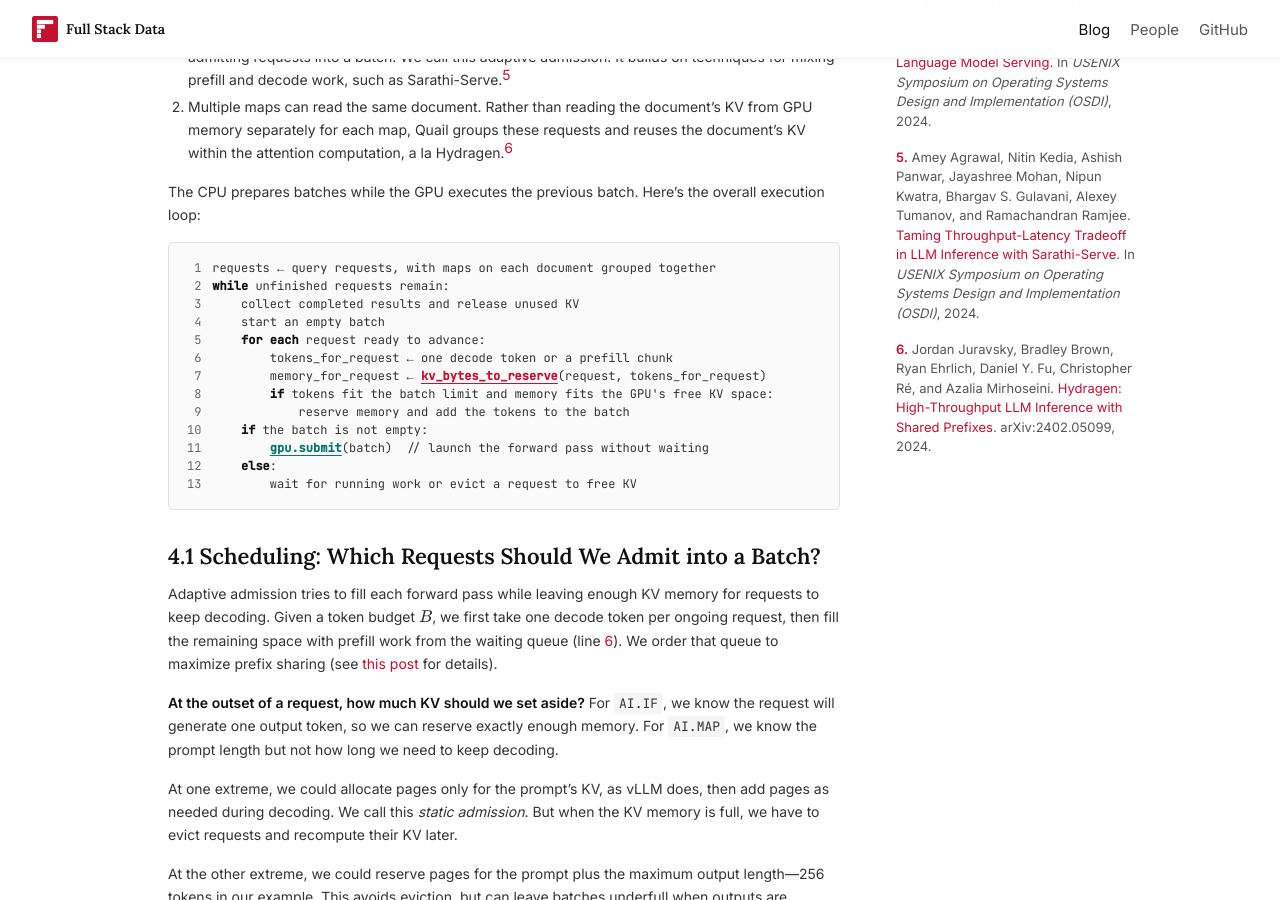
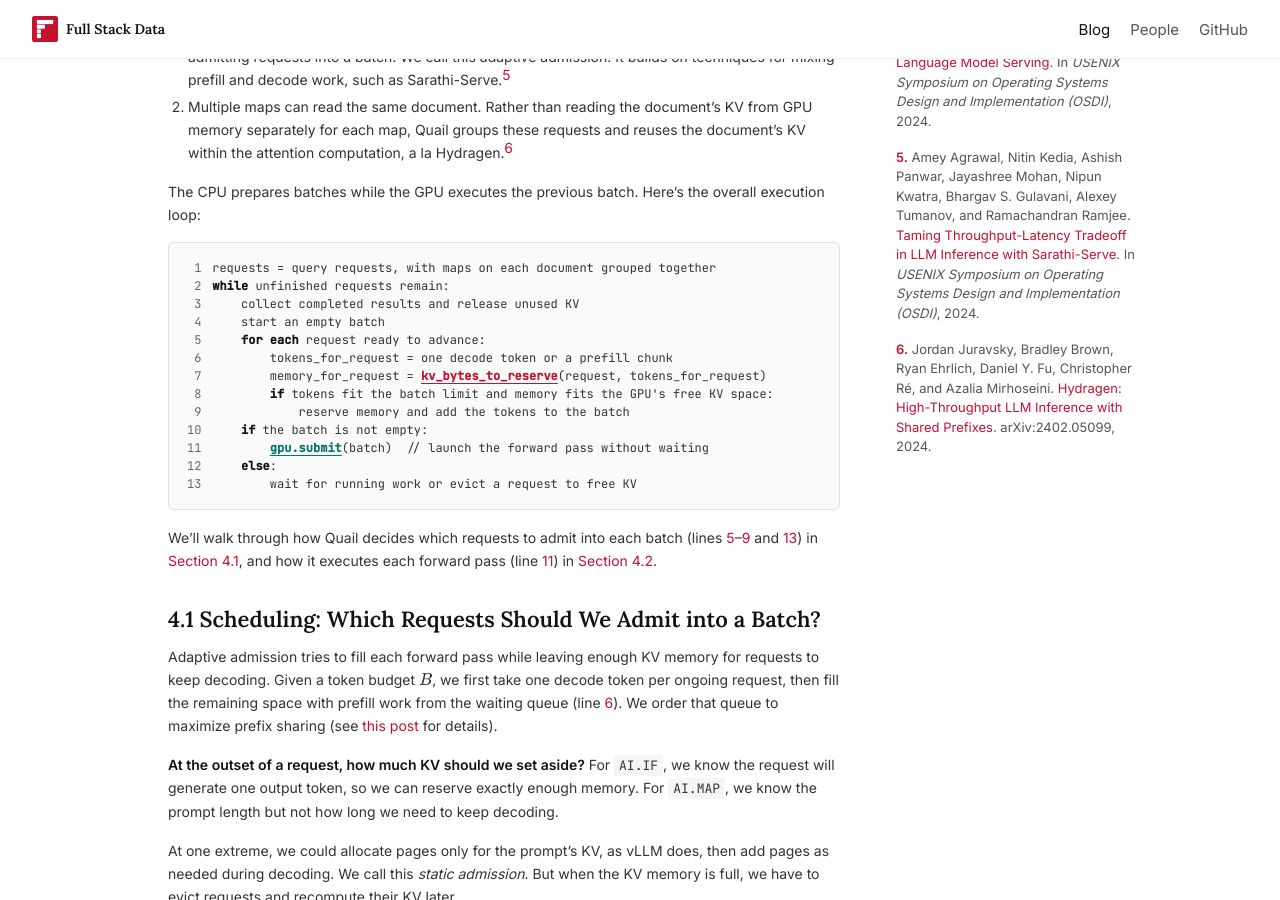
Before and after one commit to fsdatalab/fsdatalab.github.io, a Jekyll site: the page built from _posts/2026-11-03-ai-map.md, in a window 1280 px wide and 900 px high, scrolled down 2322 px. Built offline with Jekyll 4.4.1, drawn with Linux system fonts in a browser that asks for light colours.

Commit message:
Use = in the AI.MAP execution loop; point to sections 4.1 and 4.2 after it
Co-Authored-By: Claude Opus 5.5 <noreply@anthropic.com>
Claude-Session: https://claude.ai/code/session_012G22YMQssRfNYLRetzTaCz

```diff
--- a/_posts/2026-11-03-ai-map.md
+++ b/_posts/2026-11-03-ai-map.md
@@ -82,13 +82,13 @@ Quail takes advantage of two kinds of repetition in `AI.MAP` queries:
 The CPU prepares batches while the GPU executes the previous batch. Here's the overall execution loop:
 
 <div class="highlight map-algorithm">
-<pre><code><span class="algorithm-line" id="map-algorithm-line-1" data-line="1">requests ← query requests, with maps on each document grouped together</span>
+<pre><code><span class="algorithm-line" id="map-algorithm-line-1" data-line="1">requests = query requests, with maps on each document grouped together</span>
 <span class="algorithm-line" id="map-algorithm-line-2" data-line="2"><strong>while</strong> unfinished requests remain:</span>
 <span class="algorithm-line" id="map-algorithm-line-3" data-line="3">    collect completed results and release unused KV</span>
 <span class="algorithm-line" id="map-algorithm-line-4" data-line="4">    start an empty batch</span>
 <span class="algorithm-line" id="map-algorithm-line-5" data-line="5">    <strong>for each</strong> request ready to advance:</span>
-<span class="algorithm-line" id="map-algorithm-line-6" data-line="6">        tokens_for_request ← one decode token or a prefill chunk</span>
-<span class="algorithm-line" id="map-algorithm-line-7" data-line="7">        memory_for_request ← <a class="map-planning-call" href="#41-scheduling-which-requests-should-we-admit-into-a-batch" title="Planning (Section 4.1)">kv_bytes_to_reserve</a>(request, tokens_for_request)</span>
+<span class="algorithm-line" id="map-algorithm-line-6" data-line="6">        tokens_for_request = one decode token or a prefill chunk</span>
+<span class="algorithm-line" id="map-algorithm-line-7" data-line="7">        memory_for_request = <a class="map-planning-call" href="#41-scheduling-which-requests-should-we-admit-into-a-batch" title="Planning (Section 4.1)">kv_bytes_to_reserve</a>(request, tokens_for_request)</span>
 <span class="algorithm-line" id="map-algorithm-line-8" data-line="8">        <strong>if</strong> tokens fit the batch limit and memory fits the GPU's free KV space:</span>
 <span class="algorithm-line" id="map-algorithm-line-9" data-line="9">            reserve memory and add the tokens to the batch</span>
 <span class="algorithm-line" id="map-algorithm-line-10" data-line="10">    <strong>if</strong> the batch is not empty:</span>
@@ -96,6 +96,8 @@ The CPU prepares batches while the GPU executes the previous batch. Here's the o
 <span class="algorithm-line" id="map-algorithm-line-12" data-line="12">    <strong>else</strong>:</span>
 <span class="algorithm-line" id="map-algorithm-line-13" data-line="13">        wait for running work or evict a request to free KV</span></code></pre>
 </div>
+
+We'll walk through how Quail decides which requests to admit into each batch (lines [5](#map-algorithm-line-5)–[9](#map-algorithm-line-9) and [13](#map-algorithm-line-13)) in [Section 4.1](#41-scheduling-which-requests-should-we-admit-into-a-batch), and how it executes each forward pass (line [11](#map-algorithm-line-11)) in [Section 4.2](#42-forward-pass-reading-each-documents-kv-once).
 
 ## 4.1 Scheduling: Which Requests Should We Admit into a Batch?
 
```
